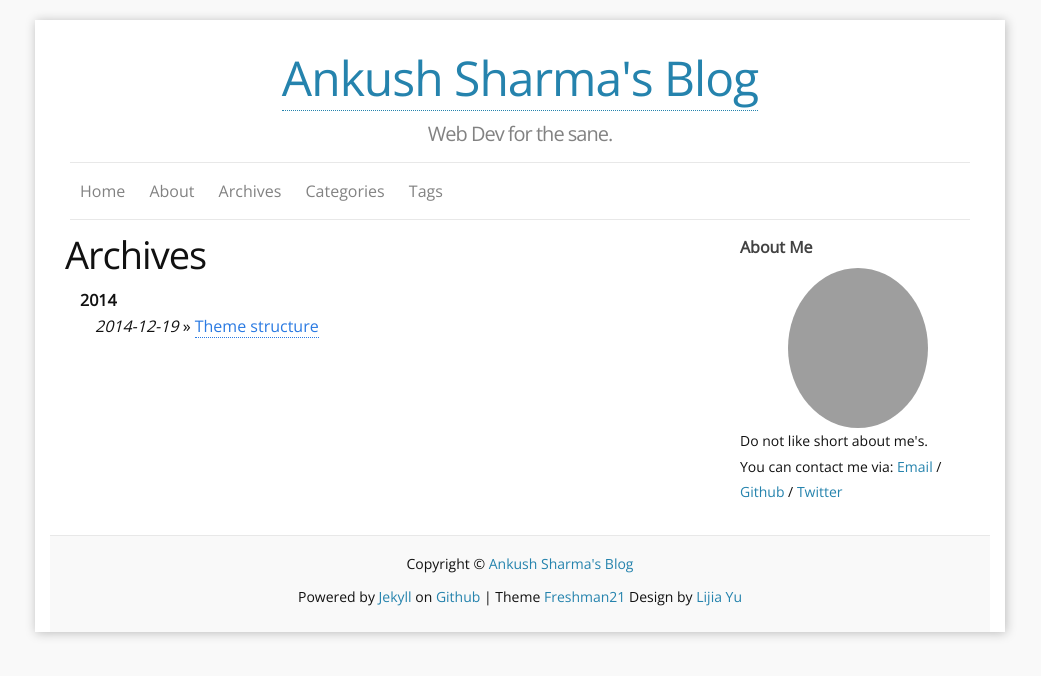
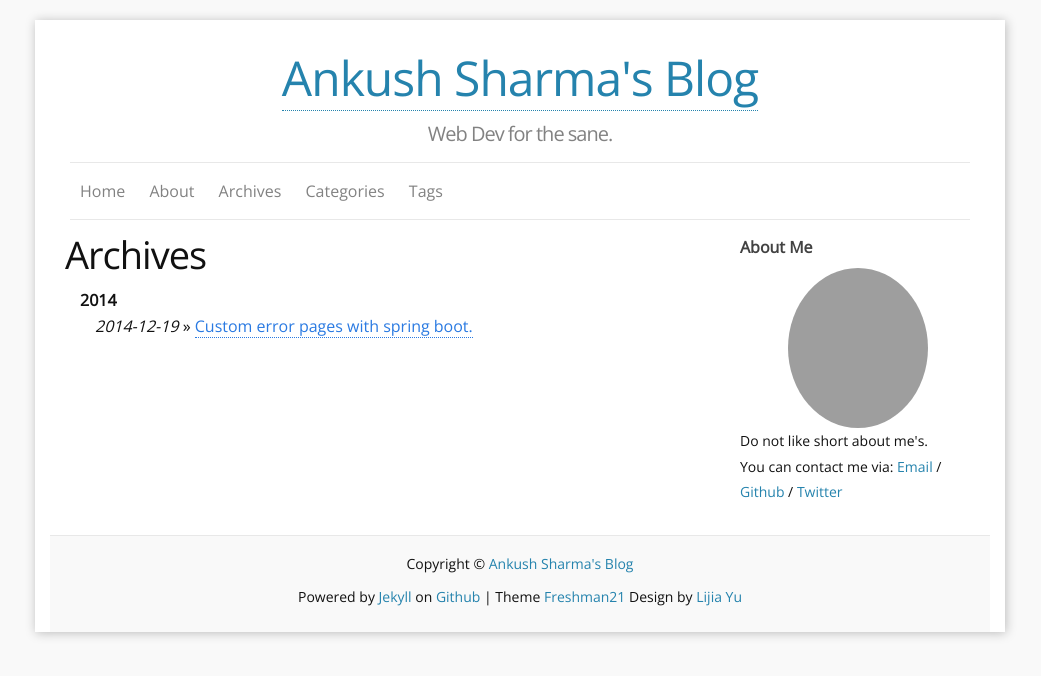
Before and after one commit to Ankush1992/Ankush1992.github.io, a Jekyll site: the page built from c_archives.md, in a window 1280 px wide. Shown: the top 676 px of the page, without its empty margins (120-1161 px from the left). Built offline with Jekyll 4.4.1, drawn with Linux system fonts in a browser that asks for light colours; grey boxes are pictures that could not be loaded.

Commit message:
Update 2014-12-19-freshman21-structure.md

```diff
--- a/_posts/2014-12-19-freshman21-structure.md
+++ b/_posts/2014-12-19-freshman21-structure.md
@@ -1,6 +1,6 @@
 ---
 layout: post
-title: Theme structure
+title: Custom error pages with Spring Boot.
 modified: 2014-12-19
 categories: [tutorial]
 tags:
```
